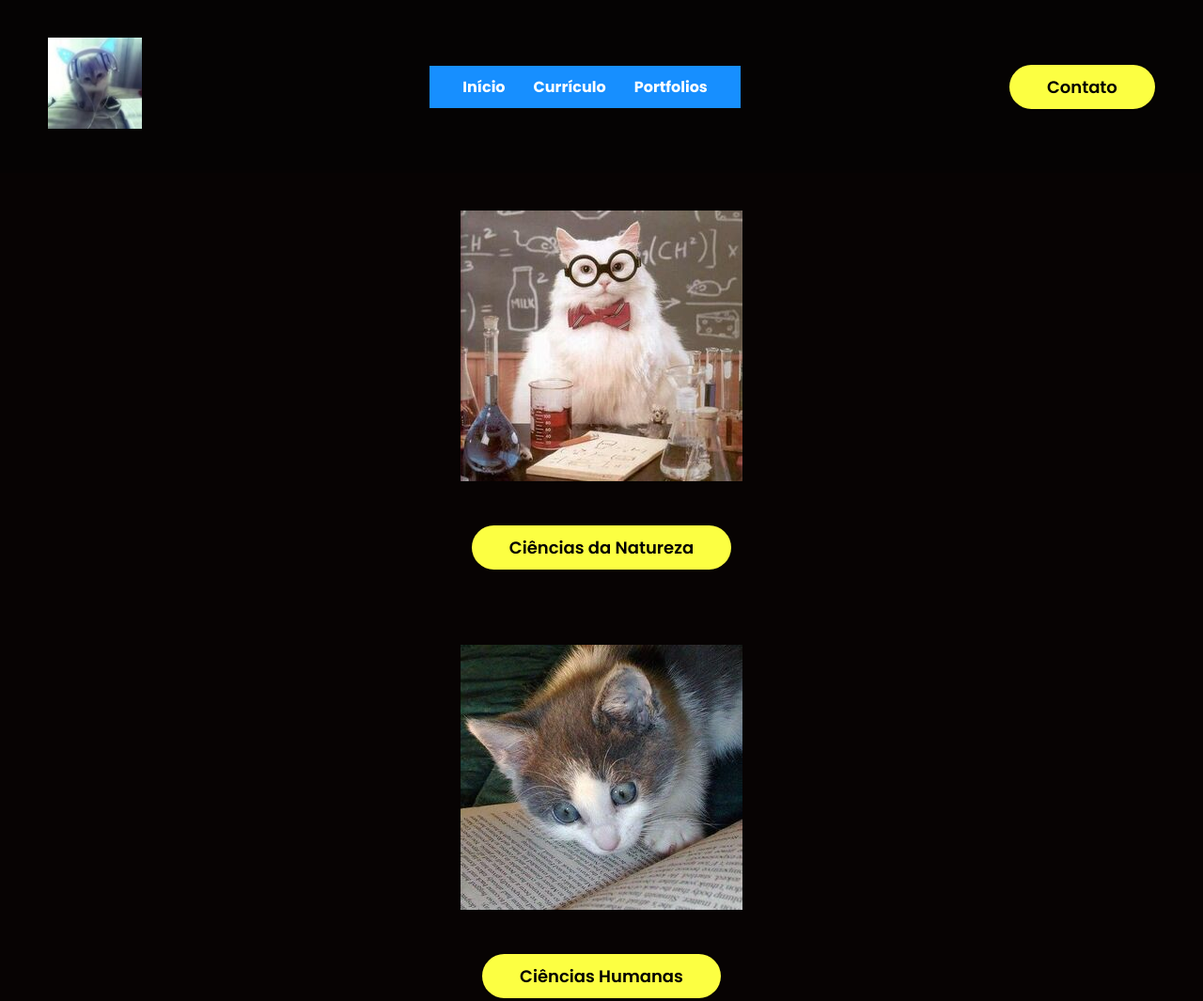
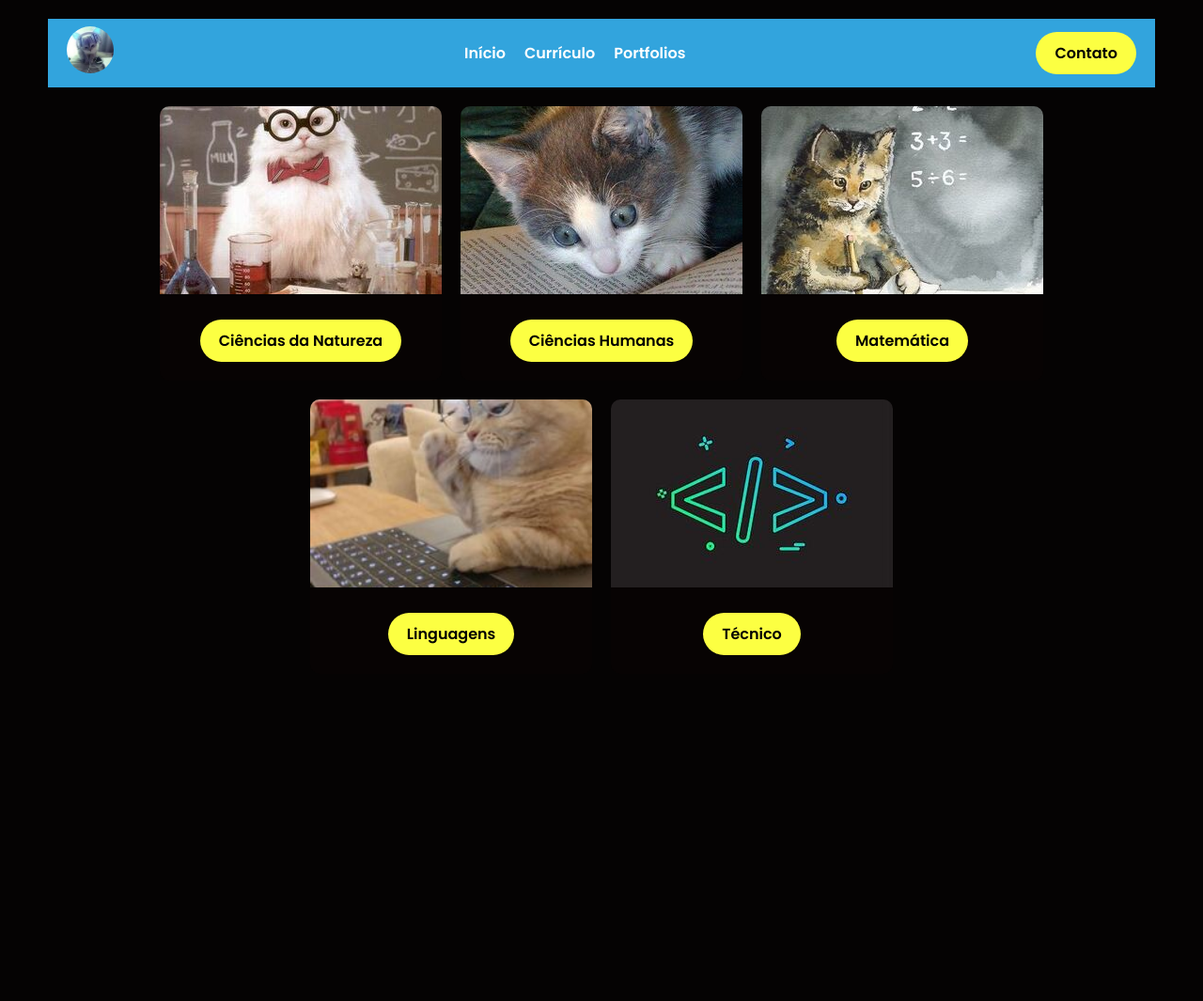
Before and after one commit to luabraga0211/Portfolio3TRI, a website: page ppe.html in a window 1280 px wide. Shown: the top 1065 px of the page at 94% size. After the commit the page ends 800 px from the top, so only its background shows below. Drawn offline with Linux system fonts and the light colour scheme.

Commit message:
att SELEÇAO MATERIA
att

```diff
--- a/ppe.html
+++ b/ppe.html
@@ -1,11 +1,12 @@
 <!DOCTYPE html>
 <html lang="pt-br">
 <head>
-    <meta charset="UTF-8">
-    <meta name="viewport" content="width=device-width, initial-scale=1.0">
-    <link rel="preconnect" href="https://fonts.googleapis.com">
-    <link rel="preconnect" href="https://fonts.gstatic.com" crossorigin>
-    <link href="https://fonts.googleapis.com/css2?family=Poppins:ital,wght@0,100;0,200;0,300;0,400;0,500;0,600;0,700;0,800;0,900;1,100;1,200;1,300;1,400;1,500;1,600;1,700;1,800;1,900&display=swap" rel="stylesheet">
+    <meta charset="utf-8"/>
+    <meta content="width=device-width, initial-scale=1.0" name="viewport"/>
+    <link href="https://fonts.googleapis.com" rel="preconnect"/>
+    <link crossorigin="" href="https://fonts.gstatic.com" rel="preconnect"/>
+    <link href="https://fonts.googleapis.com/css2?family=Poppins:wght@100;400;600&amp;display=swap" rel="stylesheet"/>
+    <link href="https://cdnjs.cloudflare.com/ajax/libs/font-awesome/5.15.3/css/all.min.css" rel="stylesheet"/>
     <style>
         /* Estilo Geral */
         * {
@@ -17,76 +18,66 @@
 
         body {
             background-color: #050303;
+            color: #fff;
             height: 100vh;
+            display: flex;
+            flex-direction: column;
+            align-items: center;
+            justify-content: flex-start;
+            padding: 20px; /* Adicionando padding ao body */
         }
 
         .interface {
             max-width: 1280px;
             margin: 0 auto;
+            padding: 20px;
+            text-align: center;
+            width: 100%; /* Garantindo que a interface use 100% da largura disponível */
         }
 
-        /* Cabeçario */
         header {
-          padding: 40px 4%;
+            width: 95%;
+            padding: 8px 0; /* Padding superior e inferior */
+            background-color: #32a4dd;
+            display: flex;
+            justify-content: space-between;
+            align-items: center;
+            padding-left: 20px; /* Adicionando padding à esquerda */
+            padding-right: 20px; /* Adicionando padding à direita */
         }
 
-        header > .interface {
-          display: flex;
-          align-items: center;
-          justify-content: space-between;
+        header .logo img {
+            width: 50px;
+            height: 50px;
+            border-radius: 50%;
         }
 
-        header a {
-          color: rgb(255, 255, 255);
-          text-decoration: none;
-          display: inline-block;
-          transition: .2s;
+        header nav ul {
+            list-style: none;
+            display: flex;
+            gap: 20px;
         }
 
-        header a:hover {
-          color: rgb(236, 255, 67);
-          transform: scale(1.07);
+        header nav ul li a {
+            color: #fff;
+            text-decoration: none;
+            font-weight: bold;
+            transition: color 0.2s;
         }
 
-        .navbar {
-          display: flex;
-          align-items: center;
-          justify-content: space-between;
-          background-color: #178fff;
-          padding: 10px 20px;
+        header nav ul li a:hover {
+            color: #ecff43;
         }
 
-        .navbar img {
-          border-radius: 50%;
-          width: 50px;
-          height: 50px;
-        }
-
-        .navbar ul {
-          display: flex;
-        }
-
-        .navbar li {
-          list-style: none;
-          margin: 0 15px;
-        }
-
-        .navbar a {
-          color: white;
-          text-decoration: none;
-          font-weight: bold;
-        }
-
-        /* BOTÃO CONTATO */
         .btn-contato button {
-          padding: 10px 40px;
-          font-size: 18px;
+            padding: 10px 20px;
+            font-size: 16px;
             font-weight: 600;
-          background-color: rgb(252, 255, 66);
-          border: 0;
+            background-color: #fcff42;
+            border: none;
             border-radius: 30px;
             cursor: pointer;
-          transition: .2s;
+            transition: transform 0.2s, box-shadow 0.2s;
         }
 
         .btn-contato button:hover {
@@ -94,189 +85,127 @@
             transform: scale(1.07);
         }
 
-        /* ESTILO DO TOPO DO SITE */
-        section.topo-do-site {
-          padding: 40px 4%;
+        main {
+            display: flex;
+            flex-wrap: wrap;
+            gap: 20px;
+            justify-content: center;
+            padding: 20px;
         }
 
-        .topo-do-site h1 {
-          color: white;
-          font-size: 34px;
-          line-height: 40px;
+        .card {
+            background-color: #070303;
+            border-radius: 10px;
+            overflow: hidden;
+            width: 300px;
+            text-align: center;
+            transition: transform 0.2s, box-shadow 0.2s;
         }
 
-        .topo-do-site .txt-topo-site p {
-          color: white;
-          margin: 40px 0;
+        .card:hover {
+            transform: scale(1.05);
+            box-shadow: 0px 0px 15px rgba(255, 255, 255, 0.2);
         }
 
-        /* Logo */
-        .logo {
-          margin-right: 20px;
+        .card img {
+            width: 100%;
+            height: 200px;
+            object-fit: cover;
         }
 
-        .logo img {
-          max-width: 100px;
-          height: auto;
+        .card button {
+            margin: 20px 0;
+            padding: 10px 20px;
+            font-size: 16px;
+            font-weight: 600;
+            background-color: #fcff42;
+            border: none;
+            border-radius: 30px;
+            cursor: pointer;
+            transition: transform 0.2s, box-shadow 0.2s;
         }
 
-        /* Container de Texto-Imagem */
-        .texto-imagem-container {
-          display: flex;
-          flex-direction: column;
-          align-items: center;
-        }
-
-        /* Texto-Imagem */
-        .texto-imagem {
-          display: flex;
-          flex-direction: column;
-          align-items: center;
-        }
-
-        .texto-imagem .imagem {
-          margin-bottom: 20px;
-        }
-
-        .texto-imagem .btn-contato {
-          display: flex;
-          justify-content: center;
-        }
-
-        /* Estilos Modificados */
-
-        .textos-imagem {
-          width: 100%;
-          padding: 40px 0;
-          background-color: #070303;
-        }
-
-        .textos-imagem .texto-imagem {
-          width: 100%;
-          max-width: 300px;
-        }
-
-        .textos-imagem .texto-imagem .imagem img {
-          width: 100%;
-        }
-
-        .textos-imagem .texto-imagem .btn-contato {
-          margin-top: 20px;
+        .card button:hover {
+            box-shadow: 0px 0px 8px rgba(0, 255, 255, 0.74);
+            transform: scale(1.07);
         }
   </style>
  </head>
  <body>
-
   <header>
-        <div class="interface">
    <div class="logo">
     <a href="#">
-                    <img src="images/logo.jpg" alt="Logo do Portfolio">
+     <img alt="Logo do Portfolio" height="50" src="/images/logo.jpg" width="50"/>
     </a>
-            </div><!--logo-->
-            <nav class="navbar">
+   </div>
+   <nav>
     <ul>
-                    <li><a href="index.html">Início</a></li>
-                    <li><a href="curriculo.html">Currículo</a></li>
-                    <li><a href="portfolios.html">Portfolios</a></li>
+     <li>
+      <a href="index.html">
+       Início
+      </a>
+     </li>
+     <li>
+      <a href="curriculo.html">
+       Currículo
+      </a>
+     </li>
+     <li>
+      <a href="portfolios.html">
+       Portfolios
+      </a>
+     </li>
     </ul>
    </nav>
-
    <div class="btn-contato">
     <a href="#">
-                    <button>Contato</button>
-                </a>
-            </div><!--btn-contato-->
-        </div><!--interface-->
-
-    </header>
-
-    <main>
-        <section class="textos-imagem">
-            <div class="interface">
-                <div class="texto-imagem-container">
-                    <div class="texto-imagem">
-                        <div class="imagem">
-                            <img src="images/Natureza.jpg" alt="Imagem">
-                        </div>
-                        <div class="btn-contato">
-                            <a href="natureza.html">
-                                <button>Ciências da Natureza</button>
+     <button>
+      Contato
+     </button>
     </a>
    </div>
-                    </div>
-                </div>
-            </div>
-        </section>
-
-        <section class="textos-imagem">
-            <div class="interface">
-                <div class="texto-imagem-container">
-                    <div class="texto-imagem">
-                        <div class="imagem">
-                            <img src="images/Humanas.jpg" alt="Imagem">
-                        </div>
-                        <div class="btn-contato">
-                            <a href="humanas.html">
-                                <button>Ciências Humanas</button>
+  </header>
+  <main>
+   <div class="card">
+    <img alt="Imagem representando Ciências da Natureza" height="200" src="/images/Natureza.jpg" width="300"/>
+    <a href="natureza.html">
+     <button>
+      Ciências da Natureza
+     </button>
     </a>
    </div>
-                    </div>
-                </div>
-            </div>
-        </section>
-
-        <section class="textos-imagem">
-            <div class="interface">
-                <div class="texto-imagem-container">
-                    <div class="texto-imagem">
-                        <div class="imagem">
-                            <img src="images/Matemática.jpg" alt="Imagem">
-                        </div>
-
-                        <div class="btn-contato">
-                            <a href="matematica.html">
-                                <button>Matemática</button>
+   <div class="card">
+    <img alt="Imagem representando Ciências Humanas" height="200" src="/images/Humanas.jpg" width="300"/>
+    <a href="humanas.html">
+     <button>
+      Ciências Humanas
+     </button>
     </a>
    </div>
-                    </div>
-                </div>
-            </div>
-        </section>
-
-        <section class="textos-imagem">
-            <div class="interface">
-                <div class="texto-imagem-container">
-                    <div class="texto-imagem">
-                        <div class="imagem">
-                            <img src="images/Linguagens.jpg" alt="Imagem">
-                        </div>
-                        <div class="btn-contato">
-                            <a href="linguagens.html">
-                                <button>Linguagens</button>
+   <div class="card">
+    <img alt="Imagem representando Matemática" height="200" src="/images/Matemática.jpg" width="300"/>
+    <a href="matematica.html">
+     <button>
+      Matemática
+     </button>
     </a>
    </div>
-                    </div>
-                </div>
-            </div>
-        </section>
-
-        <section class="textos-imagem">
-            <div class="interface">
-                <div class="texto-imagem-container">
-                    <div class="texto-imagem">
-                        <div class="imagem">
-                            <img src="images/Programação.jpg" alt="Imagem">
-                        </div>
-                        <div class="btn-contato">
-                            <a href="tecnico.html">
-                                <button>Técnico</button>
+   <div class="card">
+    <img alt="Imagem representando Linguagens" height="200" src="/images/Linguagens.jpg" width="300"/>
+    <a href="linguagens.html">
+     <button>
+      Linguagens
+     </button>
     </a>
    </div>
+   <div class="card">
+    <img alt="Imagem representando Técnico" height="200" src="/images/Programação.jpg" width="300"/>
+    <a href="tecnico.html">
+     <button>
+      Técnico
+     </button>
+    </a>
    </div>
-                </div>
-            </div>
-        </section>
   </main>
  </body>
 </html>
```
Also changed, not shown: index.html (+1 -1 lines), natureza.html (+1 -1 lines). Lines whose indentation alone changed are shown as unchanged.
